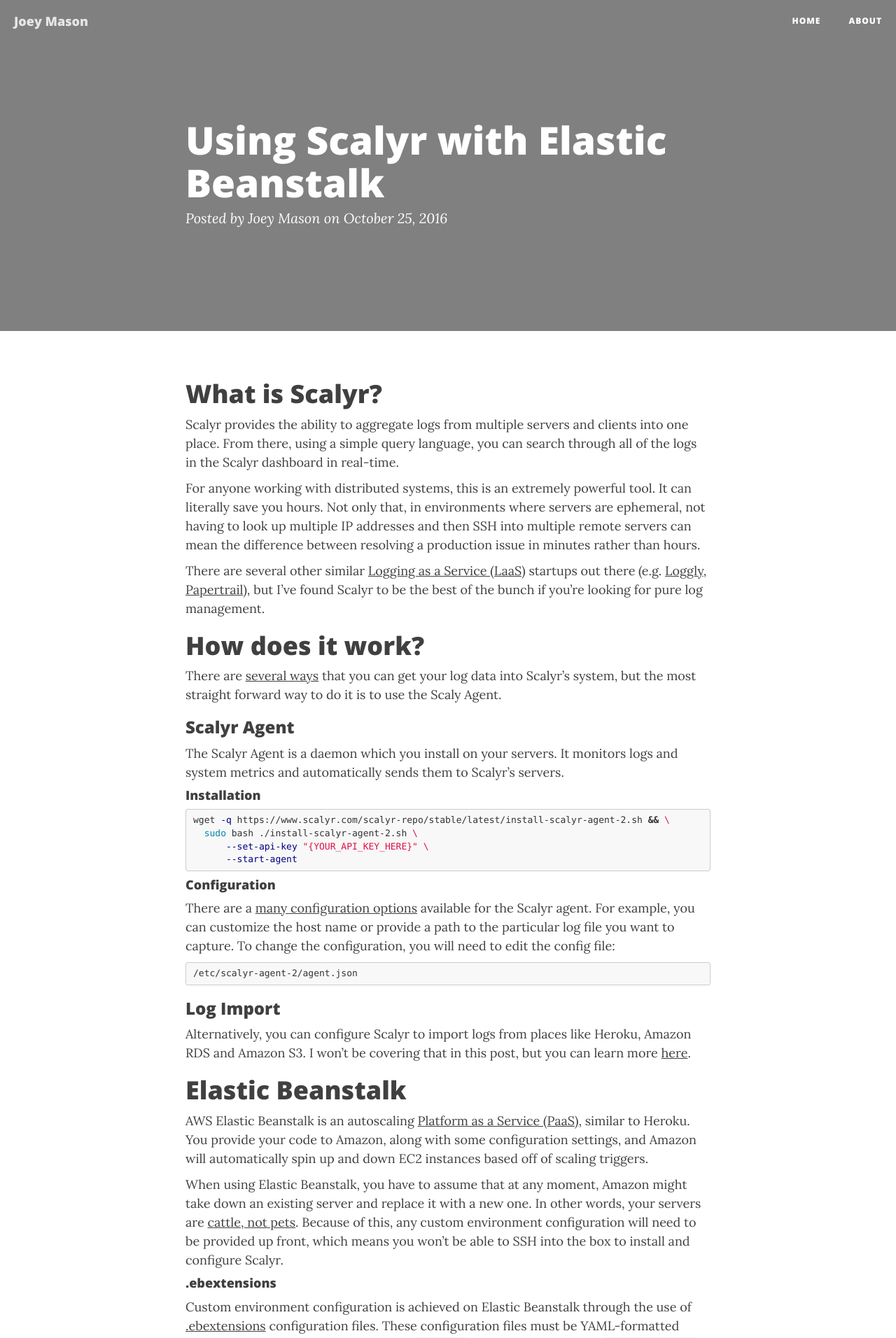
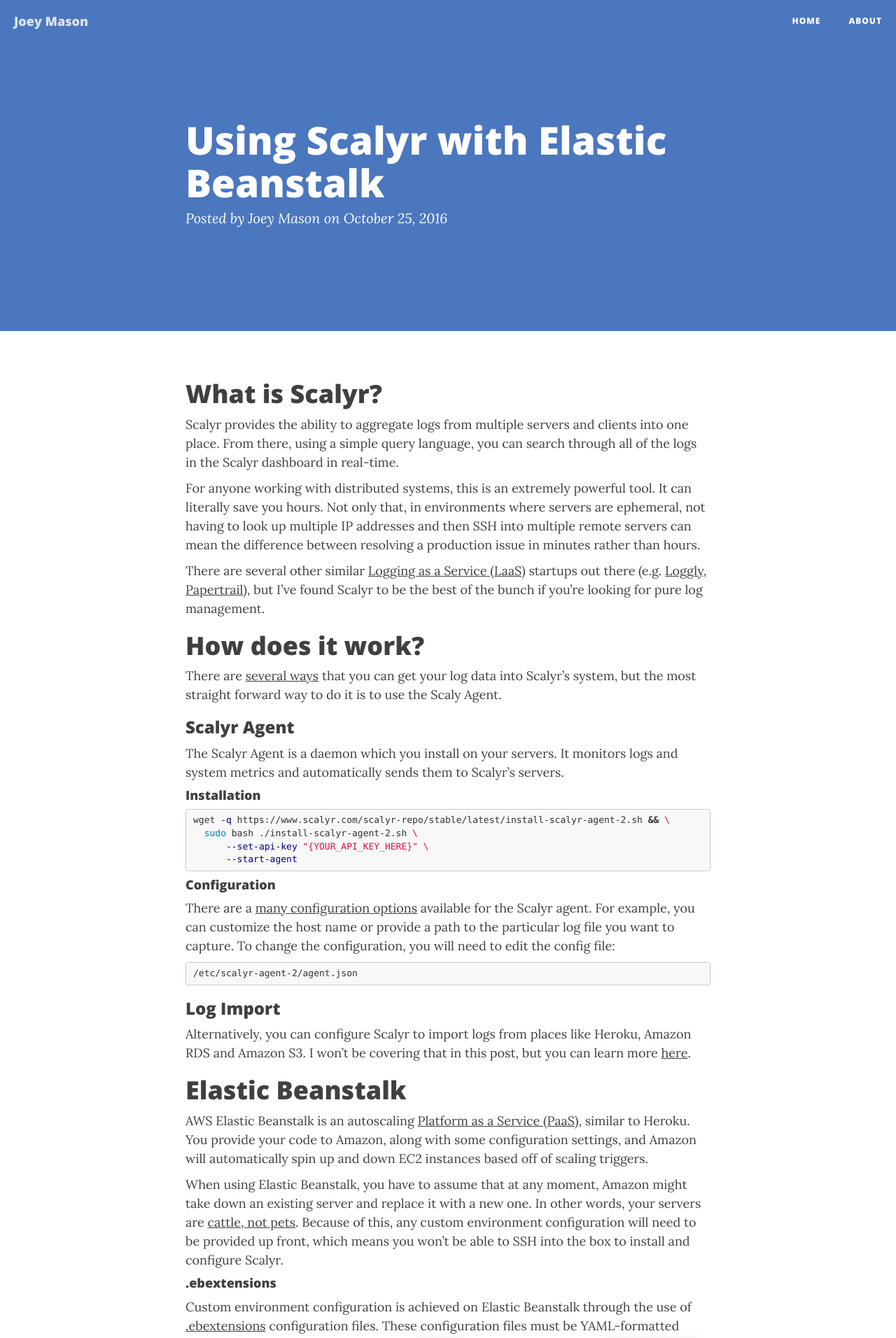
Before and after one commit to joeyvmason/joeyvmason.github.io, a Jekyll site: the page built from _posts/2014-10-25-using-scalyr-with-elastic-beanstalk.md, in a window 1280 px wide. Shown: the top 1912 px of the page at 70% size. Built offline with Jekyll 4.4.1, drawn with Linux system fonts in a browser that asks for light colours; nearby versions of some CDN libraries; comment, search, counter and statistics services are not loaded.

Commit message:
Updated header background CSS

```diff
--- a/css/joeyvmason.css
+++ b/css/joeyvmason.css
@@ -136,7 +136,7 @@ hr.small {
 }
 .intro-header {
   background: no-repeat center center;
-  background-color: #808080;
+  background-color: #4B77BE;
   background-attachment: scroll;
   -webkit-background-size: cover;
   -moz-background-size: cover;
```
